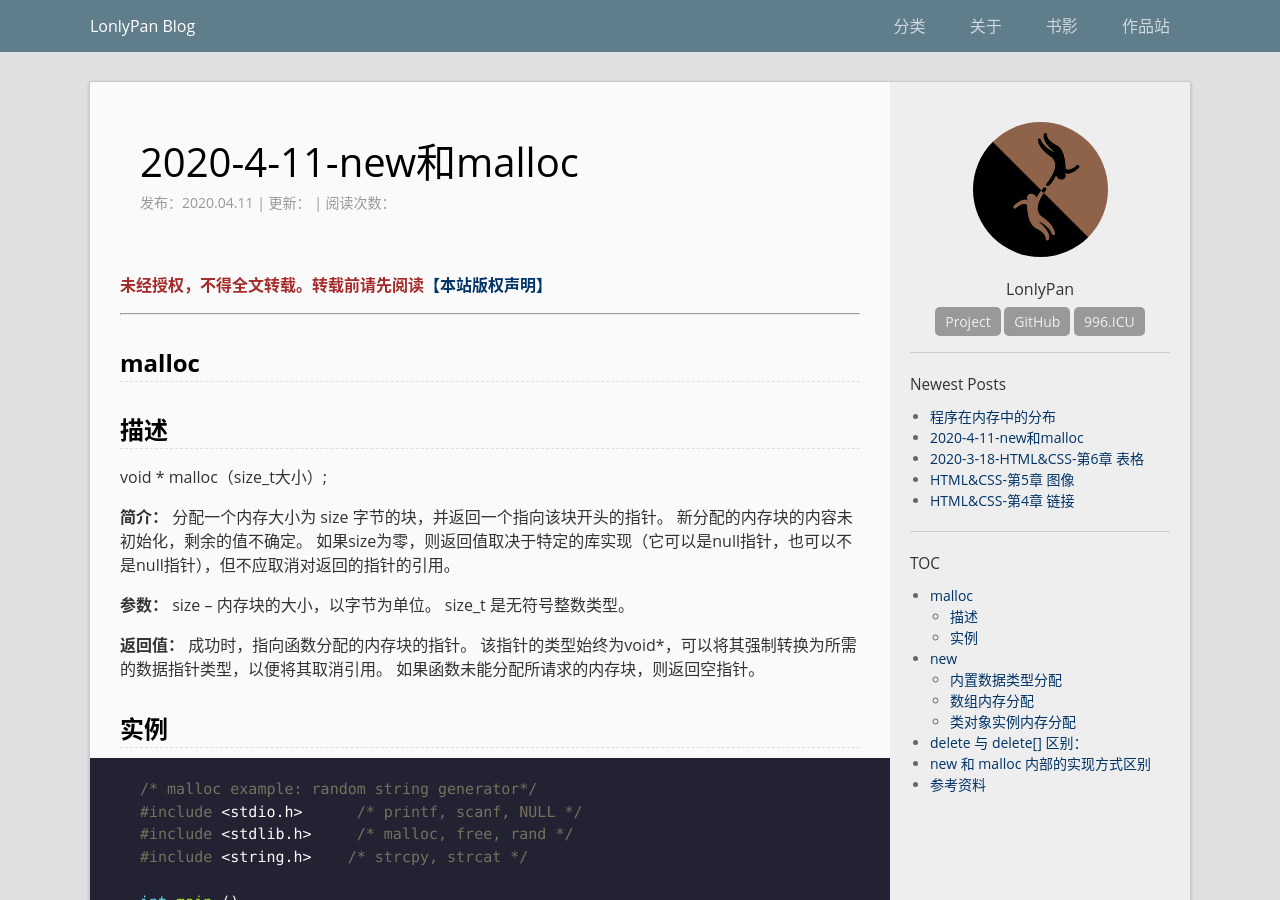
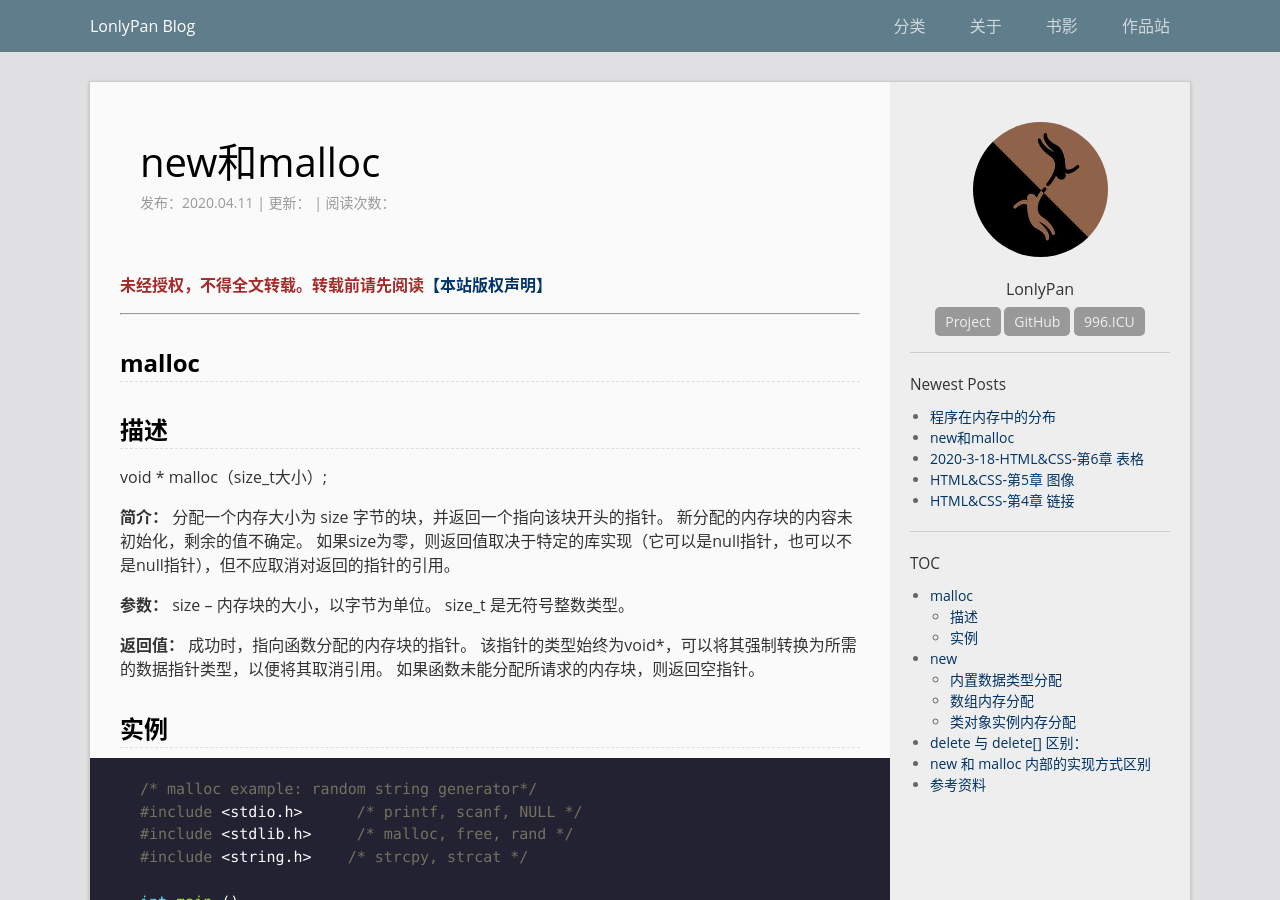
Before and after one commit to LonlyStack/LonlyPan.github.io, a Jekyll site: the page built from _posts/2020-4-11-new和malloc .md, in a window 1280 px wide and 900 px high. Built offline with Jekyll 4.4.1, drawn with Linux system fonts in a browser that asks for light colours; comment, search, counter and statistics services are not loaded.

Commit message:
修改文件: _posts/2020-4-11-new和malloc .md

```diff
--- a/_posts/2020-4-11-new和malloc .md
+++ b/_posts/2020-4-11-new和malloc .md
@@ -1,6 +1,6 @@
 ---
 layout: post
-title: "2020-4-11-new和malloc "
+title: "new和malloc "
 data: 2020-4-11 15:8
 categories:  c&c++
 ---
```
